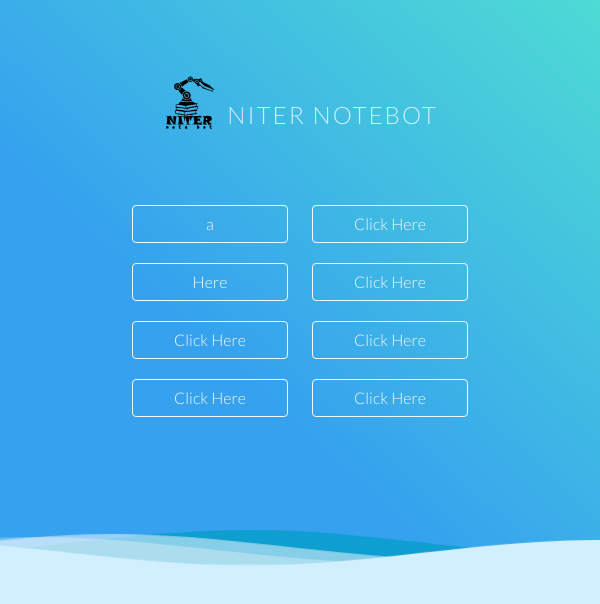
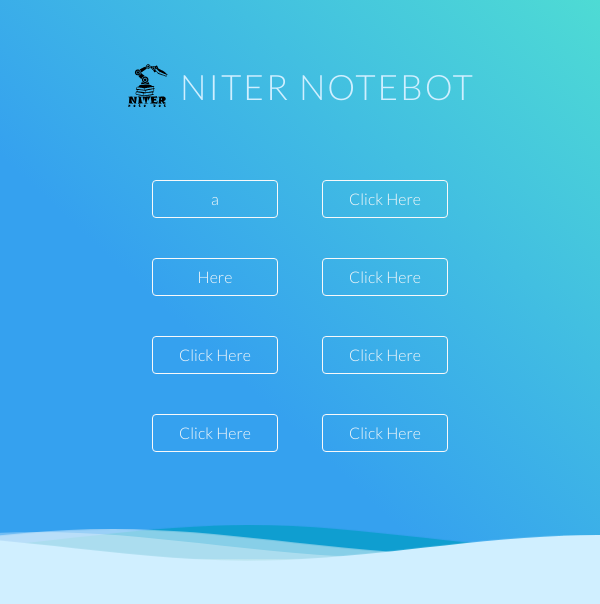
Before and after one commit to sadib400/NiterNOTEBOT, a plain HTML site: page index.html in a window 600 px wide. Drawn offline with Linux system fonts and the light colour scheme.

Commit message:
updated responsivness

```diff
--- a/index.html
+++ b/index.html
@@ -17,22 +17,22 @@
       <!-- Buttons to to navigate features of Notebot -->
       <div class="btn">
           <!-- Buttons for first row -->
-        <div class="fr">
+        <div class="btnrow">
           <a href="https://niternotebot.web.app" class="button">a</a>
           <a href="https://niternotebot.web.app" class="button">Click Here</a>
         </div>
         <!-- Buttons for second row -->
-        <div class="sr">
+        <div class="btnrow">
           <a href="https://niternotebot.web.app" class="button"> Here</a>
           <a href="https://niternotebot.web.app" class="button">Click Here</a>
         </div>
         <!-- Buttons for third row -->
-        <div class="tr">
+        <div class="btnrow">
           <a href="https://niternotebot.web.app" class="button">Click Here</a>
           <a href="https://niternotebot.web.app" class="button">Click Here</a>
         </div>
         <!-- Buttons for fourth row -->
-        <div class="er">
+        <div class="btnrow">
           <a href="https://niternotebot.web.app" class="button">Click Here</a>
           <a href="https://niternotebot.web.app" class="button">Click Here</a>
         </div>
--- a/style.css
+++ b/style.css
@@ -1,9 +1,11 @@
 /* importing fonts from google */
 @import url(//fonts.googleapis.com/css?family=Lato:300:400&display=swap);
+
 body {
   margin: 0;
   background-color: #d0efff;
 }
+
 .wrapper {
     text-align: center;
     background: linear-gradient(
@@ -15,10 +17,9 @@ body {
   }
 
 /* Logo of NiterNotebot */
-
 img {
-  width: 55px;
-  padding-top: 60px;
+  width: 45px;
+  padding-top:40px;
   padding-right: 10px;
   display: inline-block;
   vertical-align: middle;
@@ -27,10 +28,10 @@ h1 {
   font-family: "Lato", sans-serif;
   letter-spacing: 2px;
   display: inline-block;
-  margin-top: 100px;
+  margin-top: 65px;
   font-weight: 550;
+  font-size: 45px;
 }
-
 .title {
   display: flex;
   justify-content: center;
@@ -44,11 +45,11 @@ a {
   font-family: "lato", sans-serif;
 }
 .button {
-  width: 130px;
+  width: 100px;
   cursor: pointer;
 
   display: inline-block;
-  font-weight: 400;
+  font-weight: 550;
   text-align: center;
   white-space: nowrap;
   vertical-align: middle;
@@ -65,9 +66,8 @@ a {
   line-height: 1.5;
   border-radius: 0.25rem;
 
-  margin: 10px;
+  margin-inline: 80px;
 }
-
 .button:hover {
   background-color: #f8f9fa;
   color: #000000;
@@ -79,12 +79,15 @@ a {
   transition-timing-function: ease-in-out, ease-in-out, ease-in-out, ease-in-out;
   transition-delay: 0s, 0s, 0s, 0s;
 }
-
 .btn {
-  margin-top: 50px;
-  margin-bottom: 100px;
+  margin-top: 30px;
+  margin-bottom: 50px;
+}
+.btnrow{
+  margin-top: 40px;
 }
 
+/* wave design */
 .waves {
   position: relative;
   width: 100%;
@@ -93,7 +96,6 @@ a {
   min-height: 100px;
   max-height: 150px;
 }
-
 /* Animation */
 .parallax > use {
   animation: move-forever 25s cubic-bezier(0.55, 0.5, 0.45, 0.5) infinite;
@@ -122,16 +124,29 @@ a {
     transform: translate3d(85px, 0, 0);
   }
 }
+
 /*Shrinking for mobile*/
 @media (max-width: 768px) {
+  h1 {
+    font-size: 23px;
+  }
+  .button{
+    padding: 0.375rem 0.75rem;
+    margin-inline: 20px;
+  }
+  .btn{
+    margin-top: 50px;
+    margin-bottom: 70px;
+  }
   .waves {
     height: 40px;
     min-height: 40px;
   }
-  .content {
-    height: 30vh;
-  }
+}
+
+/* for tablet and mobile landscape format */
+@media only screen and (max-width: 699px) and (min-width: 551px) {
   h1 {
-    font-size: 24px;
+    font-size: 35px;
   }
 }
```
